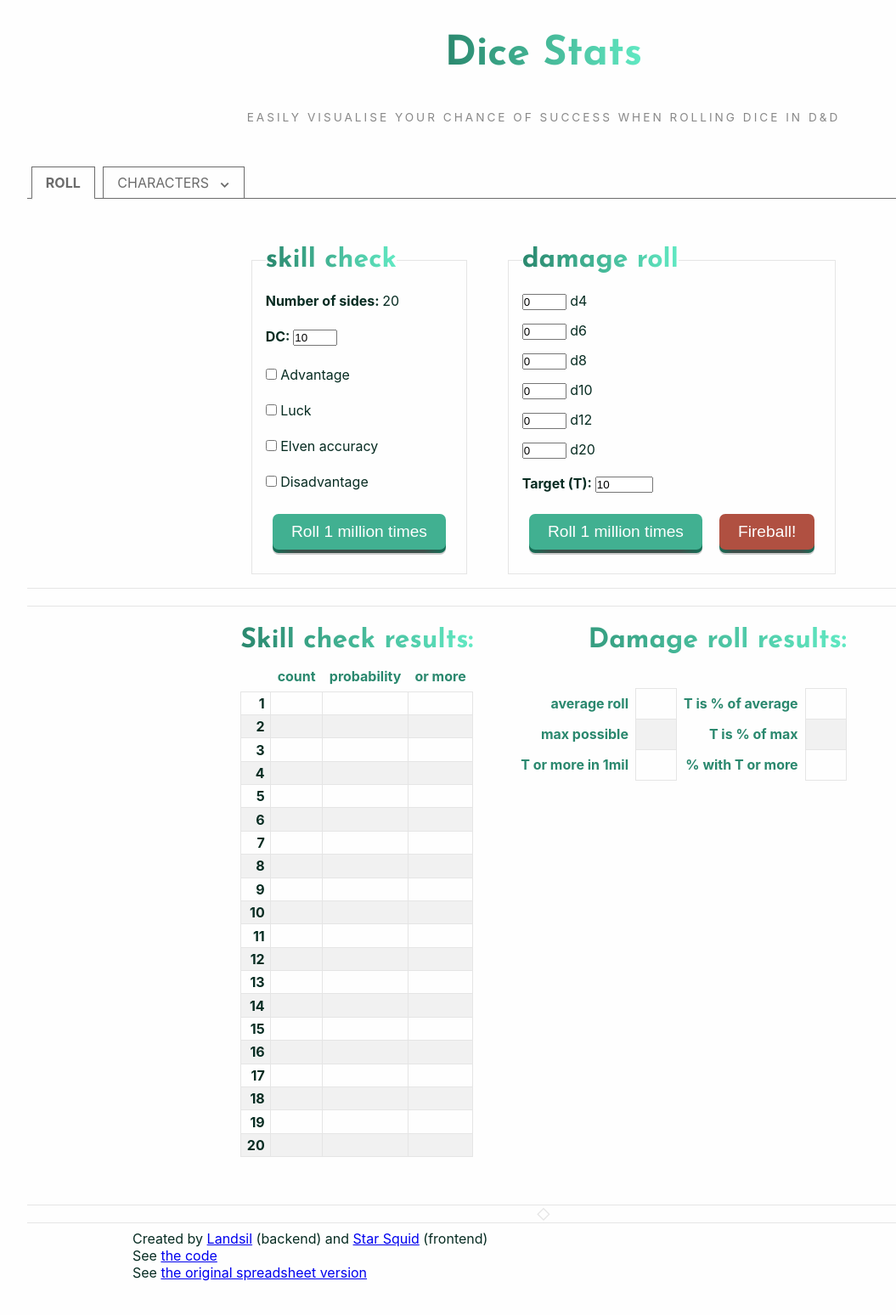
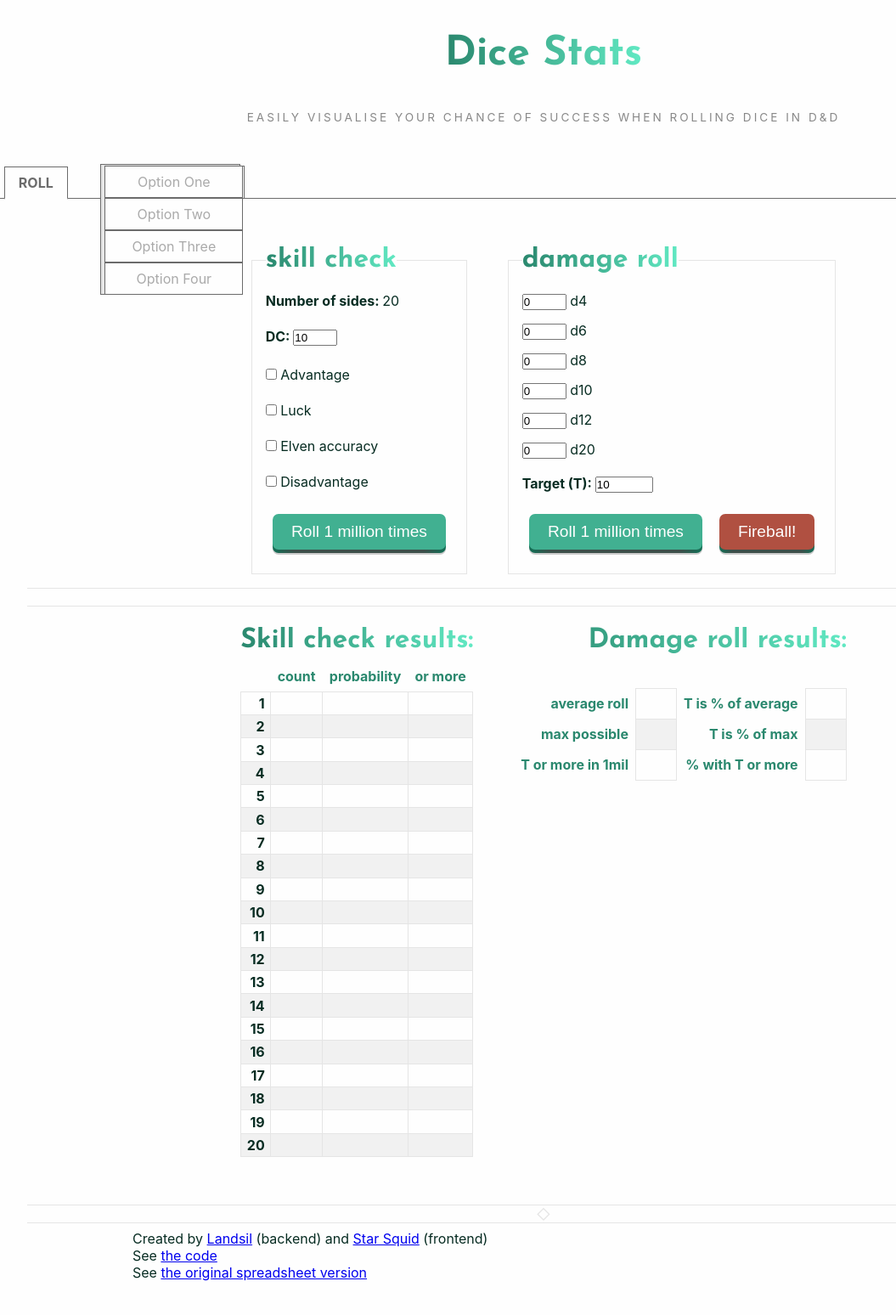
Before and after one commit to Star-Squid/landsil.github.io, a Jekyll site: the page DiceStats/index.html, which Jekyll copies as it is, in a window 1280 px wide. Shown: the whole page at 85% size, without its empty margins (0-1055 px from the left). Built offline with Jekyll 4.4.1, drawn with Linux system fonts in a browser that asks for light colours; nearby versions of some CDN libraries.

Commit message:
more grinding of pulldown menu

```diff
--- a/DiceStats/index.html
+++ b/DiceStats/index.html
@@ -35,12 +38,63 @@
   </div>
 
 
+<!-- <div class="tabs" role="tablist">
+  <ul>
+    <li class="tab active">ROLL</li>
+    <li class="tab" id="chartab">CHARACTERS <span class="unfurl">&#8963;</span><div class="chartabtext"><ul><li>user character</li>
+    <li>user character</li>
+    <li>user character</li>
+    <li>user character</li><li>Uriel (default)</li></ul></div></li>
+  </ul>
+</div> -->
+
 <div class="tabs" role="tablist">
   <ul>
     <li class="tab active">ROLL</li>
-    <li class="tab">CHARACTERS <span class="unfurl">&#8963;</span></li>
+    <li class="tab" id="chartab">CHARACTERS <span class="unfurl">&#8963;</span>
+
+
+      <!-- start form -->
+      <form id="characterlist" class="chartabtext" action="">
+
+        <div class="hidden-buttons">
+        <input type="radio" id="item-1" name="item-1" value="Option One">
+        <input type="radio" id="item-2" name="item-1" value="Option Two">
+        <input type="radio" id="item-3" name="item-1" value="Option Three">
+        <input type="radio" id="item-4" name="item-1" value="Option Four">
+      </div>
+
+        <!-- <div class="select_box"> -->
+          <!-- <span id="select-op-btn" class="default js-option">Click To Select</span> -->
+          <!-- <ul id="options" class="js-drop"> -->
+            <ul id="select-op-btn" class="default js-option">
+            <li>
+              <label for="item-1" class="js-option">Option One</label>
+            </li>
+            <li>
+              <label for="item-2" class="js-option">Option Two</label>
+            </li>
+            <li>
+              <label for="item-3" class="js-option">Option Three</label>
+            </li>
+            <li>
+              <label for="item-4" class="js-option">Option Four</label>
+            </li>
+          </ul>
+        <!-- </div> -->
+      </form>
+      <!-- ennd form -->
+
+
+    </li>
   </ul>
 </div>
+
+<!-- <div> -->
+
+
+
+<!-- </div> -->
 
 </header>
 <!-- main section -->
--- a/DiceStats/main.js
+++ b/DiceStats/main.js
@@ -9,7 +9,27 @@
   target.classList.add("active")
 };
 
+//display character list
 
+const characterList = document.getElementById("characterlist");
+const chartab = document.getElementById("chartab");
+
+chartab.addEventListener("mouseenter", showCharList);
+characterList.addEventListener("mouseout", hideCharList);
+
+function showCharList(){characterList.style.display = "block"}
+function hideCharList(){characterList.style.display = "none"}
+// borrowed tabs
+
+// $('input').on('change', function() {
+//   $('#select-op-btn').html(this.checked ? this.value : '');
+// });
+
+// $('.js-option').on('click', function() {
+//   $("#options").toggleClass("js-drop");
+// });
+
+// borrowed tabs
 
 const skillForm = document.getElementById("parameter-input");
 
--- a/DiceStats/style/skin.css
+++ b/DiceStats/style/skin.css
@@ -92,25 +92,38 @@
   margin-top: 1rem;
 }
 
+/* MY TABS */
+
 .tabs {
-  width: 95vw;
+  width: 100vw;
   border-bottom: thin solid var(--dark);
   color: var(--dark);
   text-align: center;
   margin: 3rem 0 2rem;
+  /* display: flex;
+  flex-flow: row nowrap;
+  align-items: stretch;
+  gap: 2rem; */
 }
 
 .tabs ul{
   list-style: none;
+  display: flex;
+  flex-flow: row nowrap;
+  align-items: stretch;
+  gap: 2rem;
+  /* padding-left: 2rem; */
 }
 
 .tabs li{
-  float: left;
+  /* float: left; */
+  justify-self: flex-start;
   padding: 0.5rem 1rem;
   border: thin solid var(--dark);
+  background: var(--white);
   margin: 0 0.3rem;
   position: relative;
-  top: 2px;
+  top: 1px;
   cursor: pointer;
 }
 
@@ -134,6 +147,100 @@
 margin-left: 0.5rem;
 }
 
+#characterlist {
+  display: block;
+  font-weight: normal;
+  width: 100%;
+  background-color: var(--almostwhite);
+  border: thin solid var(--dark);
+
+  color: var(--dark);
+  text-align: center;
+  /* padding: 0.5rem 0; */
+
+  /* Position the tooltip text - see examples below! */
+  position: absolute;
+  /* z-index: 1; */
+  left: -0.3rem;
+  top: -0.2rem;
+}
+
+/* #chartab:hover .characterlist {
+  visibility: visible;
+} */
+
+#chartab:hover .unfurl {
+  visibility: hidden;
+}
+
+.hidden-buttons{
+  display: none;
+}
+
+#characterlist>ul{
+  width: 100%;
+}
+/* MY TABS ENNND */
+/* BORROWED TABS START */
+#select-op-btn {
+  /* border: 1px solid #F2F2F2; */
+  display: block;
+  width:100%;
+  /* padding: 5px; */
+  cursor: pointer;
+  /* background-image: url("../assets/dropdown-arrow.svg"); */
+  /* background-repeat: no-repeat;
+  background-position: right center; */
+}
+
+#select-op-btn > li{
+  width: 100%;
+
+}
+
+.select_box {
+  box-sizing: border-box;
+  margin: 30px 0;
+}
+
+ul#options {
+  list-style-type: none;
+  font-size: 0px;
+  border-color: #F2F2F2;
+  border-style: solid;
+  border-width: 0px 1px 1px 1px;
+}
+
+ul#options li label {
+  font-size: 18px;
+  display: block;
+  padding: 5px;
+}
+
+/* ul#options li:hover {
+  background: #F2F2F2;
+} */
+
+.js-drop {
+  display: none;
+}
+
+.js-option {
+  display: inline-block;
+}
+
+label {
+  cursor: pointer;
+}
+
+.default{
+  color:#AAA;
+}
+
+.space{
+  padding:15px 0;
+}
+/* BORROWED TABS ENND */
 .subheading {
   text-transform: uppercase;
   font-weight: 400;
```
Also changed, not shown: other parts of DiceStats/index.html (+4 -1 lines), DiceStats/assets/dropdown-arrow.svg (added), 1 other file.
